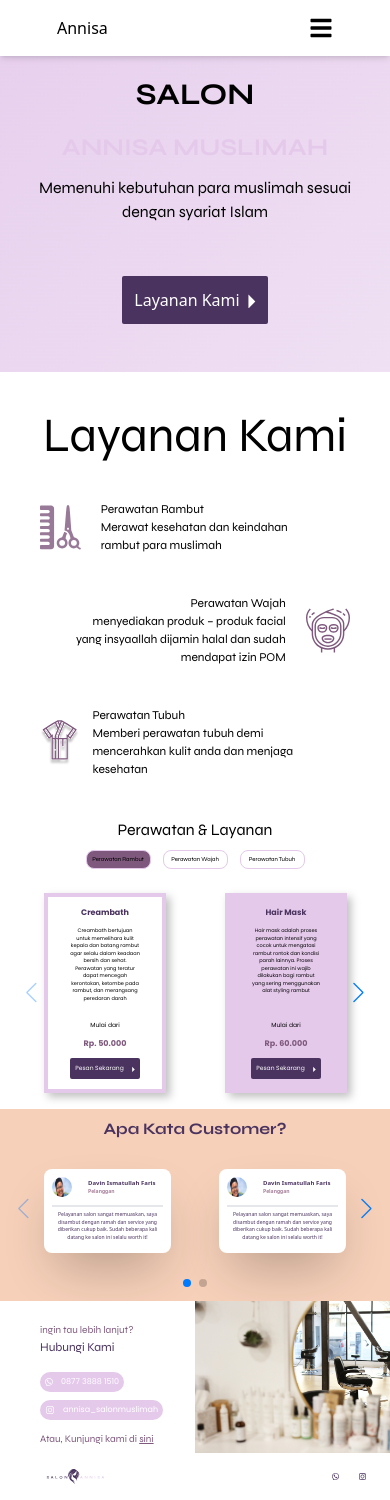
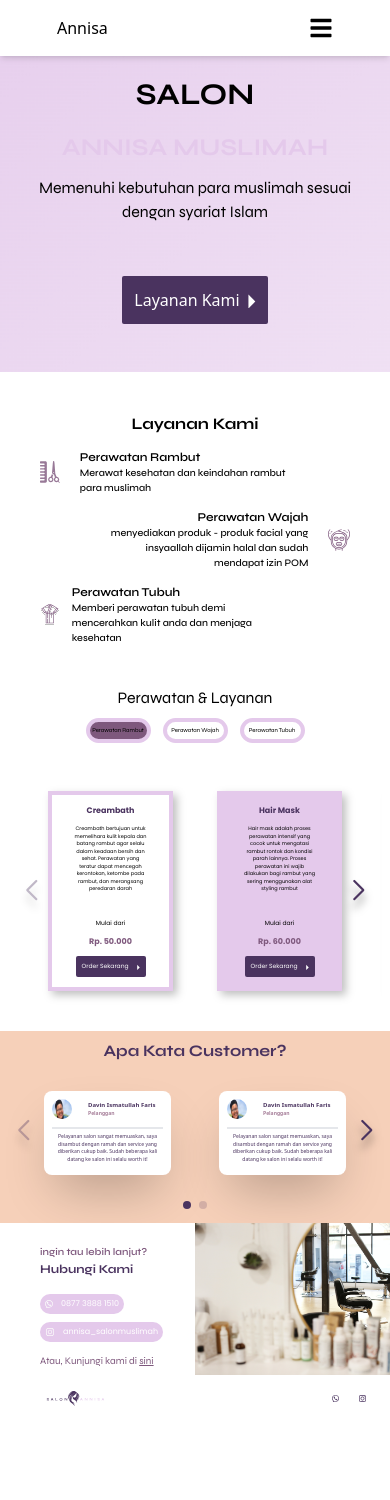
Before and after one commit to raihan2-byte/salon-annisa-muslim, a React (Vite) app: page / in a window 390 px wide. After the commit the page ends 1422 px from the top, so only its background shows below. Built offline with nearby package versions, Linux system fonts and the light colour scheme.

Commit message:
fix home layout and location

```diff
--- a/src/components/Home/Card.jsx
+++ b/src/components/Home/Card.jsx
@@ -19,7 +19,7 @@ const Card = ({ TreatmentName, TreatmentDesc, TreatmentPrice, isGenap }) => {
           </div>
           <div className="flex justify-center items-center">
             <button className="max-sm:text-[6px] max-sm:h-[21px] max-sm:p-0 max-sm:w-[70px] text-[20px] bg-[#4A335F] p-3 flex items-center justify-center text-white rounded-sm h-[67px]">
-              Pesan Sekarang
+              Order Sekarang
               <img
                 src={next}
                 alt="no foto"
--- a/src/components/Home/Layanan.jsx
+++ b/src/components/Home/Layanan.jsx
@@ -8,40 +8,56 @@ const Layanan = () => {
   return (
     <div className="flex justify-between w-full bg-white max-w-[1750px] m-auto font-syne">
       <div className="max-sm:hidden w-1/2 flex justify-start mr-auto items-start">
-        <img src={LayananFoto} alt="no photo" className="h-[500px]" />
+        <img src={LayananFoto} alt="no photo" className="h-[525px]" />
       </div>
-      <div className="max-sm:w-full w-1/2 text-center mt-10">
-        <div>
-          <div className="text-5xl">Layanan Kami</div>
-          <div className="items-center text-left ml-10 mt-10 flex justify-start">
+      <div className="max-sm:w-full w-1/2 text-center mt-10 flex flex-col gap-[12px]">
+        <div className="max-sm:text-[16px] text-[48px] font-bold">
+          Layanan Kami
+        </div>
+        <div className="items-center text-left ml-10  flex justify-start">
           <img
             src={HairService}
             alt="no photo"
-              className="max-sm:flex max-sm:items-center max-sm:justify-center max-sm:flex-col h-[45px] mr-3"
+            className="max-sm:h-[22px] max-sm:flex max-sm:items-center max-sm:justify-center max-sm:flex-col h-[61px] mr-3"
           />
-            <div className="max-sm:text-[12px] max-sm:w-[60%] w-[40%] text-[10px] ml-2">
-              <div>Perawatan Rambut</div>
-              <div>Merawat kesehatan dan keindahan rambut para muslimah</div>
+          <div className=" max-sm:w-[60%] w-[60%]  ml-2">
+            <div className="max-sm:text-[12px] text-[24px] font-semibold">
+              Perawatan Rambut
+            </div>
+            <div className="max-sm:text-[10px] text-[20px] font-medium">
+              Merawat kesehatan dan keindahan rambut para muslimah
             </div>
           </div>
-          <div className="items-center text-right mr-10 mt-10 flex justify-end">
-            <div className="max-sm:text-[12px] max-sm:w-[60%] w-[40%] text-[10px] mr-2">
-              <div>Perawatan Wajah</div>
-              <div>
-                menyediakan produk – produk facial yang insyaallah dijamin halal
+        </div>
+        <div className="items-center text-right mr-10  flex justify-end">
+          <div className=" max-sm:w-[60%] w-[60%] text-[10px] mr-2">
+            <div className="max-sm:text-[12px] text-[24px] font-semibold">
+              Perawatan Wajah
+            </div>
+            <div className="max-sm:text-[10px] text-[20px] font-medium">
+              menyediakan produk - produk facial yang insyaallah dijamin halal
               dan sudah mendapat izin POM
             </div>
           </div>
-            <img src={FaceCare} alt="no photo" className="h-[45px] ml-3" />
+          <img
+            src={FaceCare}
+            alt="no photo"
+            className="max-sm:h-[22px] h-[60px] ml-3"
+          />
         </div>
-          <div className="items-center text-left ml-10 mt-10 flex justify-start">
-            <img src={BodyCare} alt="no photo" className="h-[45px] mr-3" />
-            <div className="max-sm:text-[12px] max-sm:w-[60%] w-[40%] text-[10px] mr-2">
-              <div>Perawatan Tubuh</div>
-              <div>
+        <div className="items-center text-left ml-10  flex justify-start">
+          <img
+            src={BodyCare}
+            alt="no photo"
+            className="max-sm:h-[22px] h-[60px] mr-3"
+          />
+          <div className=" max-sm:w-[60%] w-[60%] text-[10px] mr-2">
+            <div className="max-sm:text-[12px] text-[24px] font-semibold">
+              Perawatan Tubuh
+            </div>
+            <div className="max-sm:text-[10px] text-[20px] font-medium">
               Memberi perawatan tubuh demi mencerahkan kulit anda dan menjaga
               kesehatan
-              </div>
             </div>
           </div>
         </div>
--- a/src/components/Home/Perawatan.jsx
+++ b/src/components/Home/Perawatan.jsx
@@ -147,27 +147,27 @@ const Perawatan = () => {
       </div>
       <div className="max-sm:mb-2 flex justify-center gap-3 mb-10">
         <button
-          className={`max-sm:text-[6px] max-sm:w-[65px] max-sm:px-1 px-2 py-1 border border-[#E4C9EB] w-[223px] ${
+          className={`max-sm:text-[6px] max-sm:w-[65px] max-sm:px-0 px-2 py-1 border-4 border-[#E4C9EB] w-[223px] ${
             show == "Perawatan Rambut" ? "bg-[#7E587D]" : "bg-white"
-          } max-sm:mt-2 rounded-lg mt-6 text-[20px] text-black`}
+          } max-sm:mt-2 rounded-[134px] mt-6 text-[20px] text-black`}
           onClick={() => setShow("Perawatan Rambut")}
         >
           Perawatan Rambut
         </button>
 
         <button
-          className={`max-sm:text-[6px] max-sm:w-[65px] max-sm:px-1 px-2 py-1 border border-[#E4C9EB] w-[223px] ${
+          className={`max-sm:text-[6px] max-sm:w-[65px] max-sm:px-0 px-2 py-1 border-4 border-[#E4C9EB] w-[223px] ${
             show == "Perawatan Wajah" ? "bg-[#7E587D]" : "bg-white"
-          } max-sm:mt-2 rounded-lg mt-6 text-[20px] text-black`}
+          } max-sm:mt-2 rounded-[134px] mt-6 text-[20px] text-black`}
           onClick={() => setShow("Perawatan Wajah")}
         >
           Perawatan Wajah
         </button>
 
         <button
-          className={`max-sm:text-[6px] max-sm:w-[65px] max-sm:px-1 px-2 py-1 border border-[#E4C9EB] w-[223px] ${
+          className={`max-sm:text-[6px] max-sm:w-[65px] max-sm:px-0 px-2 py-1 border-4 border-[#E4C9EB] w-[223px] ${
             show == "Perawatan Tubuh" ? "bg-[#7E587D]" : "bg-white"
-          } max-sm:mt-2 rounded-lg mt-6 text-[20px] text-black`}
+          } max-sm:mt-2 rounded-[134px] mt-6 text-[20px] text-black`}
           onClick={() => setShow("Perawatan Tubuh")}
         >
           Perawatan Tubuh
@@ -184,15 +184,18 @@ const Perawatan = () => {
             keyboard={{
               enabled: true,
             }}
-            navigation={true}
+            navigation={{
+              nextEl: ".swiper-button-next",
+              prevEl: ".swiper-button-prev",
+            }}
             modules={[Keyboard, Navigation]}
-            className="mySwiper max-sm:p-4 p-10"
+            className="mySwiper max-sm:px-7 p-10"
           >
             <div>
               {PerawatanRambut.map((item, index) => {
                 return (
                   <SwiperSlide
-                    className="flex justify-between w-fit px-5"
+                    className="max-sm:px-3 flex justify-between w-fit px-5"
                     key={index}
                   >
                     <div className="">
@@ -209,6 +212,8 @@ const Perawatan = () => {
                 );
               })}
             </div>
+            <div className="swiper-button-next  "></div>
+            <div className="swiper-button-prev  "></div>
           </Swiper>
         )}
         {show == "Perawatan Wajah" && (
@@ -218,7 +223,10 @@ const Perawatan = () => {
             keyboard={{
               enabled: true,
             }}
-            navigation={true}
+            navigation={{
+              nextEl: ".swiper-button-next",
+              prevEl: ".swiper-button-prev",
+            }}
             modules={[Keyboard, Navigation]}
             className="mySwiper p-7"
           >
@@ -226,7 +234,7 @@ const Perawatan = () => {
               {PerawatanWajah.map((item, index) => {
                 return (
                   <SwiperSlide
-                    className="flex justify-between w-full px-5"
+                    className="max-sm:px-3 flex justify-between w-fit px-5"
                     key={index}
                   >
                     <div className=" ">
@@ -243,6 +251,8 @@ const Perawatan = () => {
                 );
               })}
             </div>
+            <div className="swiper-button-next  "></div>
+            <div className="swiper-button-prev  "></div>
           </Swiper>
         )}
 
@@ -253,7 +263,10 @@ const Perawatan = () => {
             keyboard={{
               enabled: true,
             }}
-            navigation={true}
+            navigation={{
+              nextEl: ".swiper-button-next",
+              prevEl: ".swiper-button-prev",
+            }}
             modules={[Keyboard, Navigation]}
             className="mySwiper p-7"
           >
@@ -261,7 +274,7 @@ const Perawatan = () => {
               {PerawatanTubuh.map((item, index) => {
                 return (
                   <SwiperSlide
-                    className="flex justify-between w-full px-5"
+                    className="max-sm:px-3 flex justify-between w-fit px-5"
                     key={index}
                   >
                     <div className=" ">
@@ -278,6 +291,8 @@ const Perawatan = () => {
                 );
               })}
             </div>
+            <div className="swiper-button-next  "></div>
+            <div className="swiper-button-prev  "></div>
           </Swiper>
         )}
       </div>
--- a/src/components/Kontak.jsx
+++ b/src/components/Kontak.jsx
@@ -7,10 +7,10 @@ export default function Kontak() {
     <div className="flex justify-between bg-white">
       <div className="max-sm:pl-10 max-sm:p-0 p-20 my-auto font-syne">
         <div className="max-sm:mb-4 mb-8 ">
-          <div className="max-sm:text-[10px] text-[#7E587D] mt-4 text-[24px]">
+          <div className="max-sm:text-[10px] text-[#7E587D] mt-4 text-[24px] font-semibold">
             ingin tau lebih lanjut?
           </div>
-          <div className="max-sm:text-[12px] text-[48px] text-[#4A335F]">
+          <div className="max-sm:text-[12px] text-[48px] text-[#4A335F] font-bold">
             Hubungi Kami
           </div>
         </div>
--- a/src/components/Location/Location.jsx
+++ b/src/components/Location/Location.jsx
@@ -1,7 +1,7 @@
 import "swiper/css";
 import "swiper/css/pagination";
 import "swiper/css/navigation";
-import Backround from "../../assets/backgroundLokasi.png";
+// import Backround from "../../assets/backgroundLokasi.png";
 
 const Lokasi = ({
   LocationName,
@@ -13,29 +13,31 @@ const Lokasi = ({
   return (
     <div
       className=" max-w-screen-2xl m-auto "
-      style={{ backgroundImage: `url(${Backround})` }}
+      // style={{ backgroundImage: `url(${Backround})` }}
     >
       <div className="max-sm:m-2 max-sm:p-2 flex justify-between m-5 p-5 gap-2">
         <div className="max-sm:gap-2 flex flex-col gap-5 ">
           <div className="text-[24px]">
-            <div className="max-sm:text-[10px] font-syne">Alamat</div>
-            <div className="max-sm:text-[8px] font-poppins text-[#7E587D]">
+            <div className="max-sm:text-[10px] font-syne font-bold">Alamat</div>
+            <div className="max-sm:text-[8px] font-poppins text-[#7E587D] font-medium">
               Griya Bandung Asri 2 Blok C5 NO.5
               {LocationName}
             </div>
           </div>
           <div className="text-[24px]">
-            <div className="max-sm:text-[10px] font-syne">No Telp</div>
-            <div className="max-sm:text-[8px] font-poppins text-[#7E587D]">
+            <div className="max-sm:text-[10px] font-syne font-bold">
+              No Telp
+            </div>
+            <div className="max-sm:text-[8px] font-poppins text-[#7E587D] font-medium">
               087738881510 {LocationPhoneNum}{" "}
             </div>
-            <div className="max-sm:text-[7px] font-poppins text-[16px] text-[#7E587D]">
+            <div className="max-sm:text-[7px] font-poppins text-[16px] text-[#7E587D] font-normal">
               {OpenAt}
               Buka setiap hari jam 08.00 - 18.00 wib
             </div>
           </div>
           <div>
-            <div className="max-sm:text-[10px] font-syne text-[24px]">
+            <div className="max-sm:text-[10px] font-syne text-[24px] font-bold">
               Titik Peta
             </div>
             <div>
--- a/src/index.css
+++ b/src/index.css
@@ -10,6 +10,18 @@
   }
 }
 
+.swiper-button-next,
+.swiper-button-prev {
+  color: #4a335f;
+  filter: drop-shadow(0px 8px 4px rgba(0, 0, 0, 0.5));
+  font-size: 3rem;
+  font-weight: bold;
+}
+
+.swiper-pagination .swiper-pagination-bullet {
+  background-color: #4a335f;
+}
+
 @media only screen and (max-width: 640px) {
   .swiper-button-next::after {
     font-size: 20px;
--- a/src/pages/Blog.jsx
+++ b/src/pages/Blog.jsx
@@ -5,7 +5,7 @@ export default function Blog() {
   return (
     <Layout>
       <div className="py-20 px-16">
-        <div className=" text-gray-700 lg:text-5xl md:text-3xl text-xl font-bold tracking-wide mb-10">
+        <div className=" text-[#4A335F] lg:text-5xl md:text-3xl text-xl font-bold tracking-wide mb-10 font-syne">
           Blog & Informasi
         </div>
         <div className="flex flex-col gap-5">
@@ -18,7 +18,7 @@ export default function Blog() {
               >
                 <div className="lg:min-w-[323px] md:max-w-none max-w-[250px] md:min-w-[223px] min-w-[170px] h-fit aspect-square bg-zinc-300 rounded-md" />
                 <div className="flex flex-col gap-5">
-                  <p className="text-gray-700 lg:text-[32px] md:text-2xl font-semibold">
+                  <p className="text-[#4A335F] lg:text-[32px] md:text-2xl font-semibold">
                     Manfaat Creambath bagi Wanita{" "}
                   </p>
                   <p className="lg:text-base md:text-sm text-xs">
--- a/src/pages/Home.jsx
+++ b/src/pages/Home.jsx
@@ -7,6 +7,7 @@ import Kontak from "../components/Kontak";
 import Testimonial from "../components/Home/Testimonial";
 
 export default function Home() {
+
   return (
     <Layout>
       <Hero />
--- a/src/pages/Location.jsx
+++ b/src/pages/Location.jsx
@@ -6,6 +6,7 @@ import Panyileukan from "../assets/panyileukan.png";
 import SimpangMas from "../assets/simpang-mas.png";
 import MetroIndah from "../assets/metro-indah.png";
 import MargaCinta from "../assets/marga-cinta.png";
+import Backround from "../assets/backgroundLokasi.png";
 
 import Contact from "../components/Kontak";
 
@@ -66,7 +67,8 @@ export default function Home() {
         navigation={true}
         pagination={true}
         modules={[Keyboard, Navigation, Pagination]}
-        className="max-sm:p-0 mySwiper p-7 "
+        className="max-sm:py-5 max-sm:px-0 mySwiper p-7 "
+        style={{ backgroundImage: `url(${Backround})` }}
       >
         {slide.map((item, index) => {
           return (
@@ -91,6 +93,7 @@ export default function Home() {
     .swiper-button-next, .swiper-button-prev {
       display: none;
     }
+
   `}
       </style>
       <Contact />
```
Lines whose indentation alone changed are shown as unchanged.
